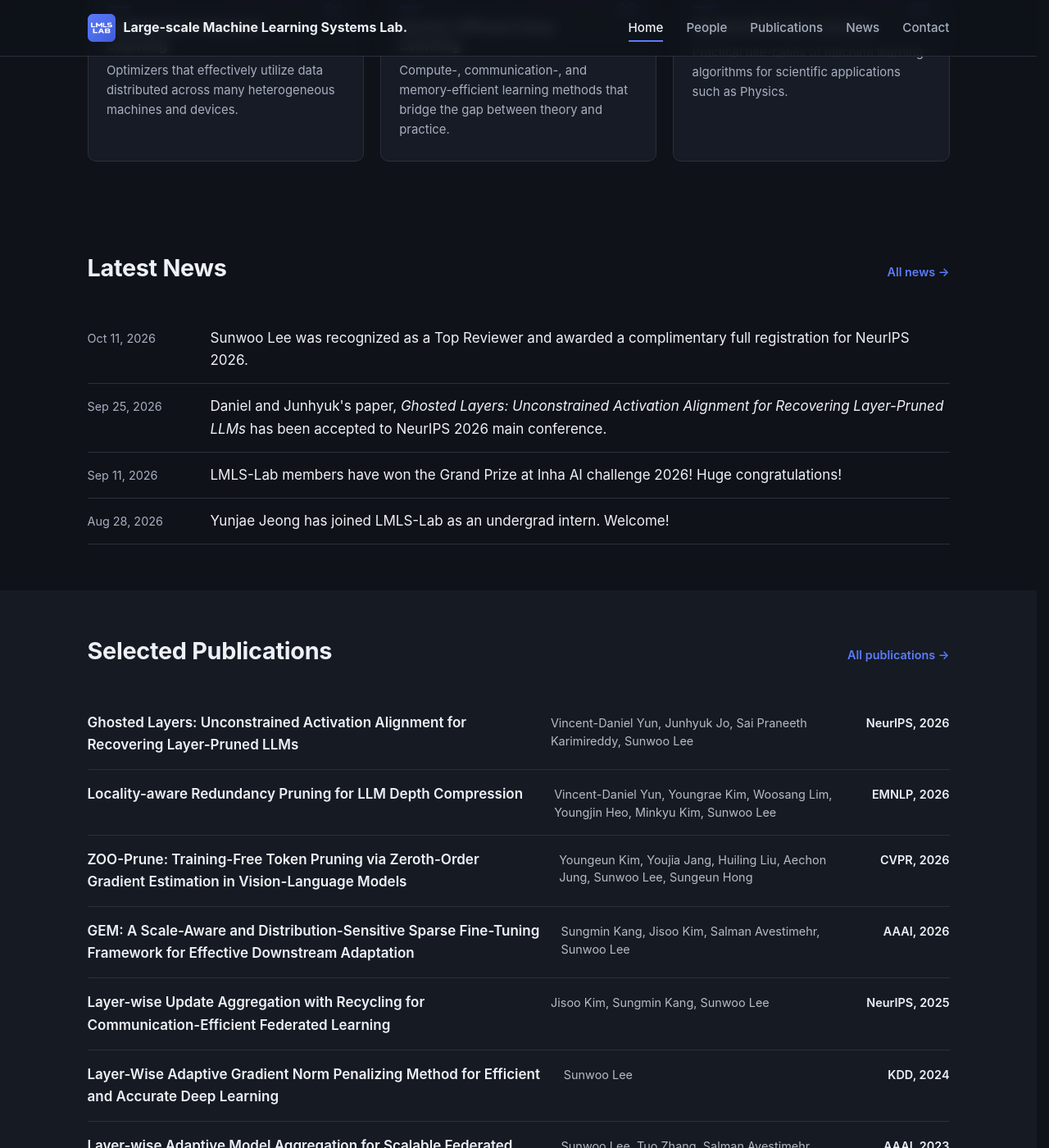
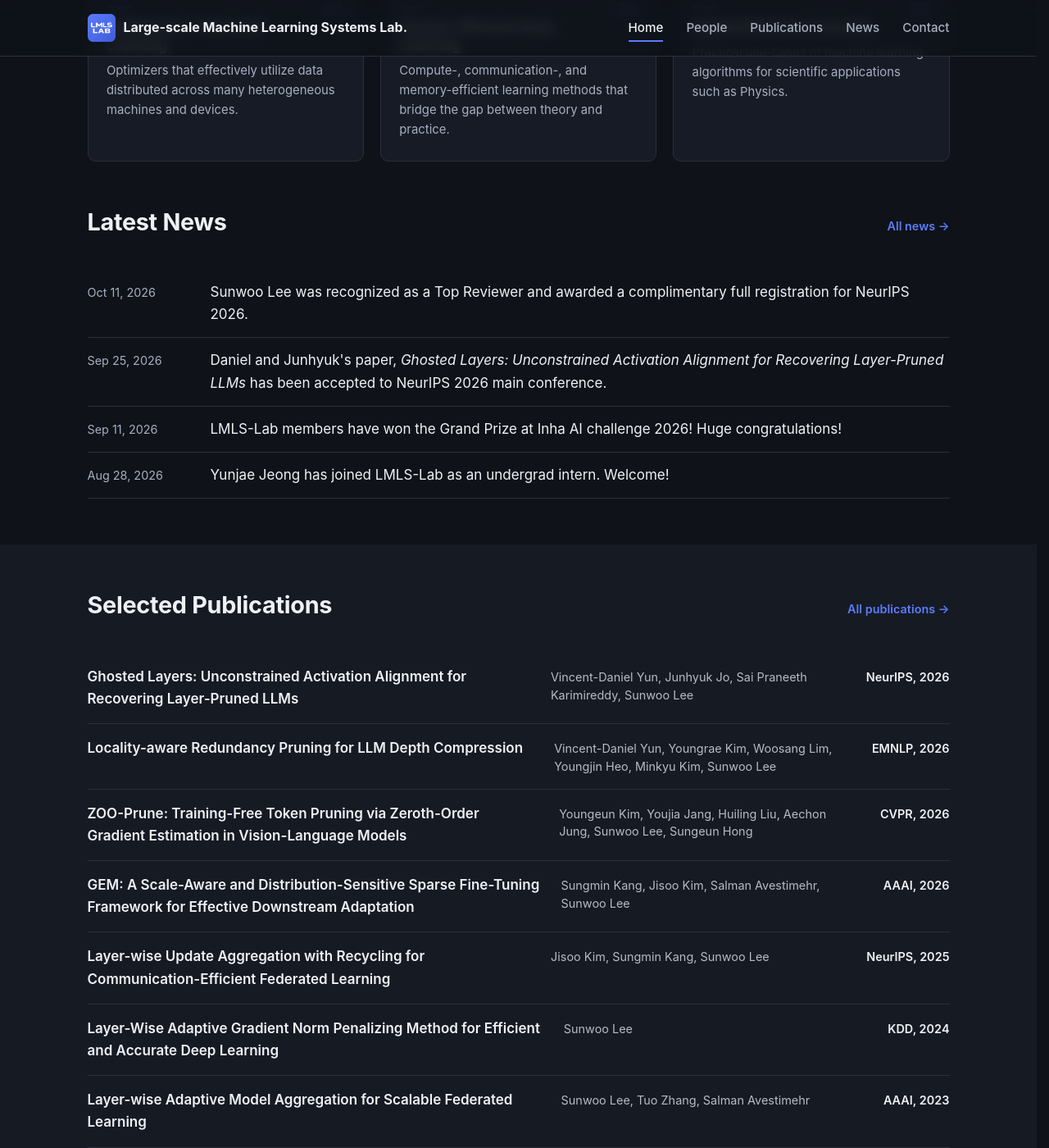
Before and after one commit to LMLS-Lab/lmls-lab.github.io, a Jekyll site: the page built from index.md, in a window 1280 px wide and 1400 px high, scrolled down 515 px. Shown: the whole window at 82% size. Built offline with Jekyll 4.4.1, drawn with Linux system fonts in a browser that asks for light colours.

Commit message:
Adjusted empty space again.

```diff
--- a/assets/css/style.scss
+++ b/assets/css/style.scss
@@ -245,6 +245,8 @@ img { max-width: 100%; display: block; }
 .section { padding: 56px 0; }
 /* Tighten the gap between the hero buttons and the first section */
 .hero + .section { padding-top: 8px; }
+/* Two plain sections in a row would stack 56px + 56px; drop the second one's top padding */
+.section:not(.section--muted) + .section:not(.section--muted) { padding-top: 0; }
 .section--muted { background: var(--color-bg-muted); }
 
 .section__head {
```
